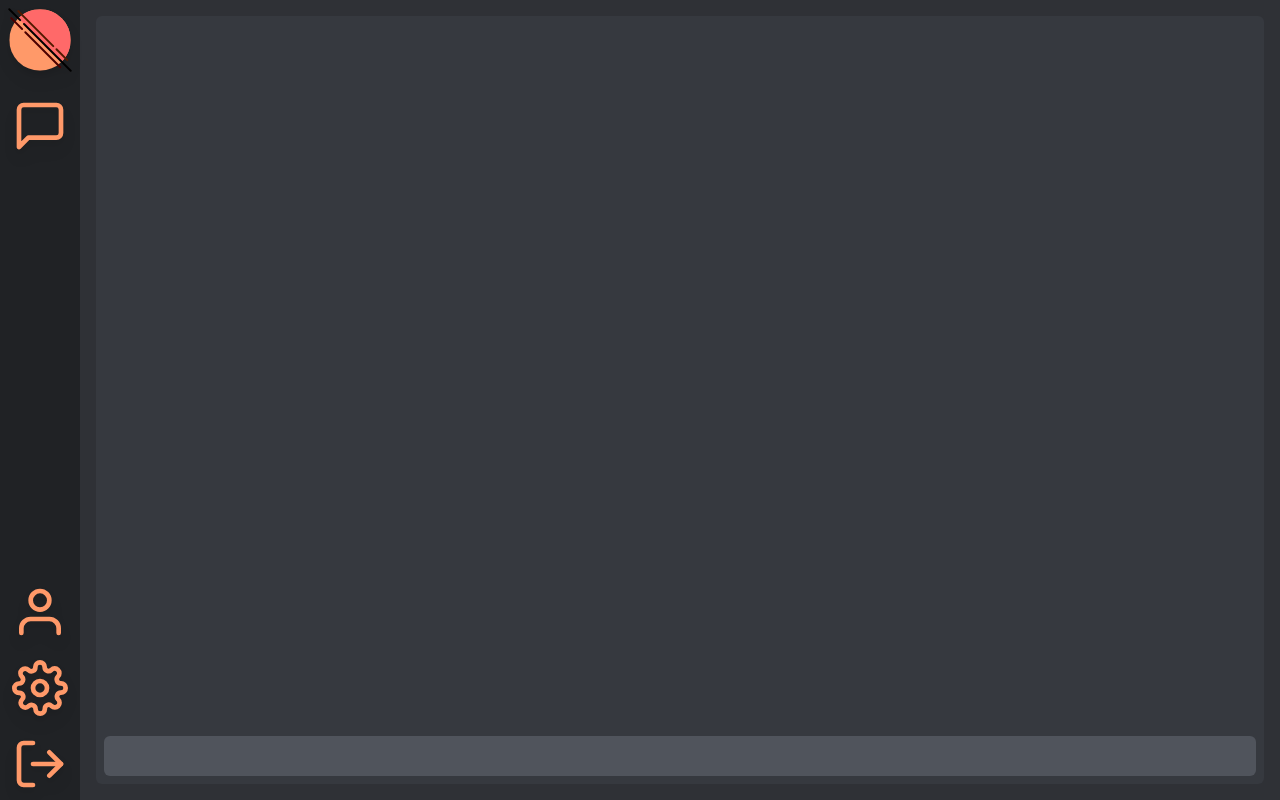
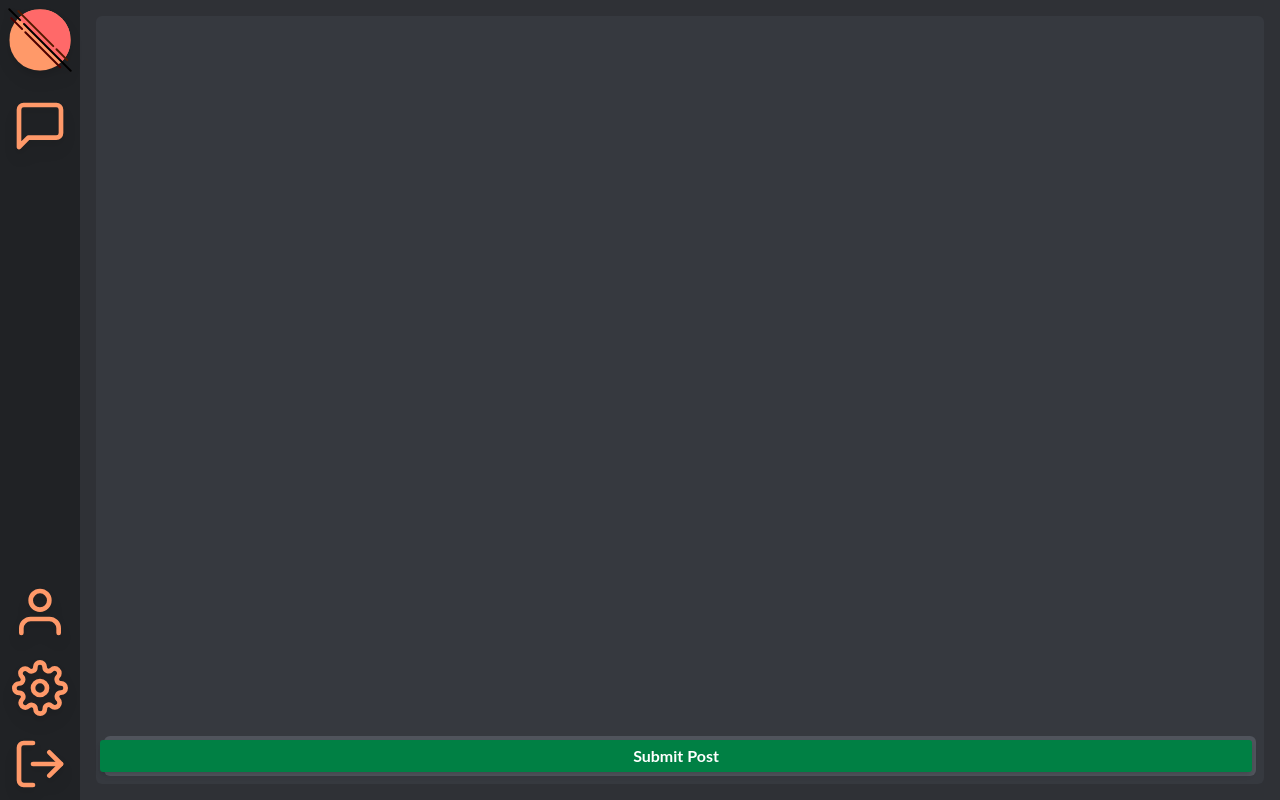
Before and after one commit to TheSheefooProject/frontend, a Next.js app: page / in a window 1280 px wide. Built offline with nearby package versions, Linux system fonts and the light colour scheme.

Commit message:
+ Post submission button skeleton added

```diff
--- a/pages/index.tsx
+++ b/pages/index.tsx
@@ -59,7 +59,7 @@ const Home: NextPage = () => {
                 'mb-0 flex w-[100%] flex-col-reverse items-end rounded-md text-text_1 md:mb-3 '
               }
             >
-              <div className="tag_input_container relative">
+              <div className="relative" id="tag_input_container">
                 <input
                   type="text"
                   placeholder="Add Tag"
@@ -91,16 +91,31 @@ const Home: NextPage = () => {
             </div>
           </div>
           {/* Text input box */}
-          <span
-            role="textbox"
-            contentEditable
+          <div
+            id="text_input_container"
             className={
               `${modal_showing ? ' mt-0' : 'mt-auto'}` +
-              ' bottom-0 mb-2 max-h-[30vh] w-[100%] overflow-y-auto break-words rounded-md bg-back_4 px-3 py-2 text-text_1 focus:outline-none focus:ring focus:ring-back_2'
+              ' relative bottom-0 max-h-[30vh] w-[100%]'
             }
-            onFocus={() => showModal(true)}
-            // onBlur={() => showModal(false)}
-          ></span>
+          >
+            <div
+              role="textbox"
+              contentEditable
+              className=" mb-2 max-h-[28vh] w-[100%] overflow-y-auto break-words rounded-md bg-back_4 px-3 py-2 text-text_1 focus:outline-none focus:ring focus:ring-back_2"
+              onFocus={() => showModal(true)}
+              // onBlur={() => showModal(false)}
+            ></div>
+            <Button
+              noMargin
+              type="positive"
+              fixedWidth
+              text="Submit Post"
+              className="absolute right-1 bottom-3"
+              onClick={() => {
+                alert('🪴 Post Submitted 🏵️')
+              }}
+            ></Button>
+          </div>
         </div>
       </div>
     </main>
```
